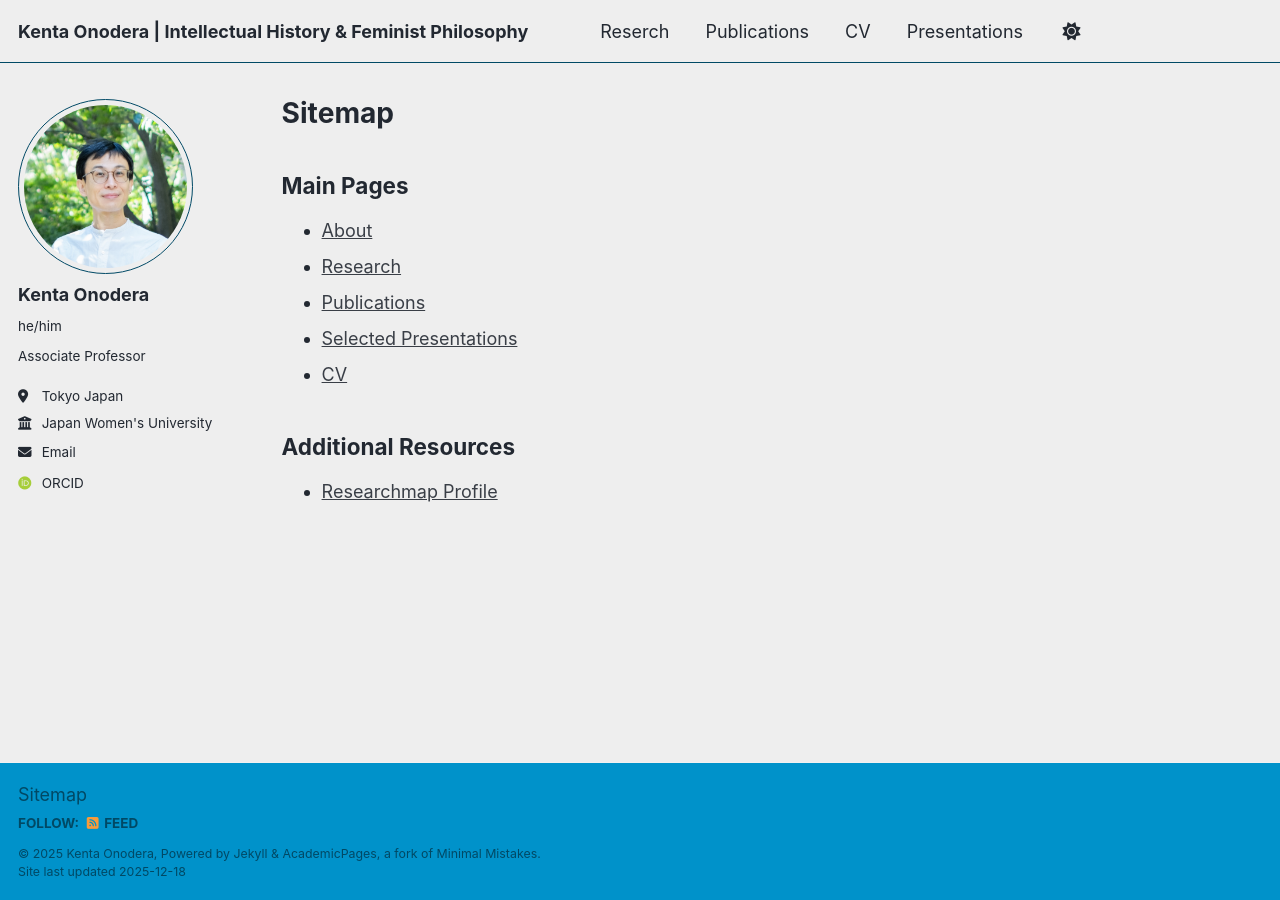
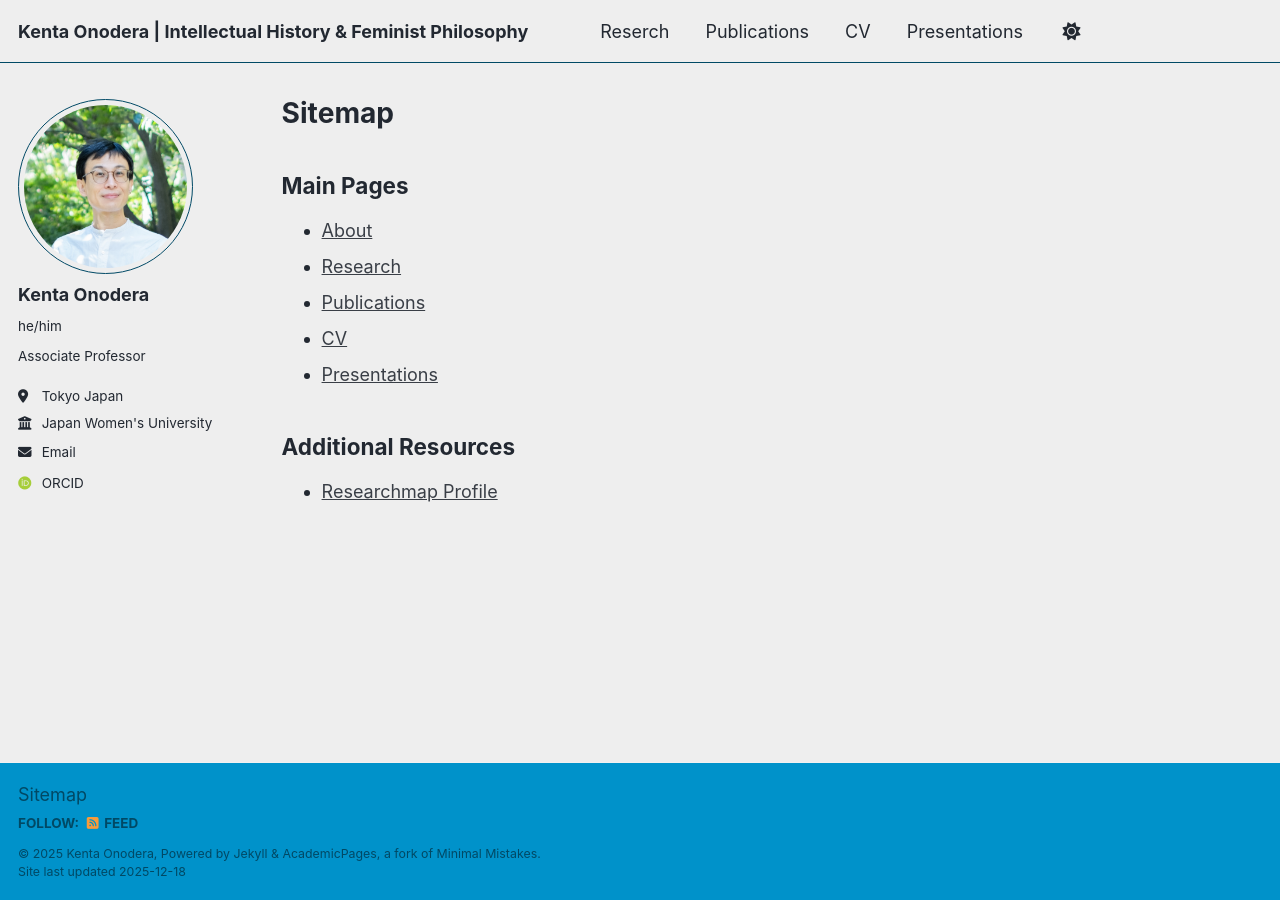
Before and after one commit to kenta-onodera/kenta-onodera.github.io, a Jekyll site: the page built from _pages/sitemap.md, in a window 1280 px wide. Built offline with Jekyll 4.4.1, drawn with Linux system fonts in a browser that asks for light colours; some web fonts are replaced; a script bundle is joined from its source files by our own code; library files that are not in the unit come from our copies.

Commit message:
Update sitemap.md

```diff
--- a/_pages/sitemap.md
+++ b/_pages/sitemap.md
@@ -10,8 +10,8 @@ author_profile: true
 - [About](/){:target="_self"}
 - [Research](/research/){:target="_self"}
 - [Publications](/publications/){:target="_self"}
-- [Selected Presentations](/presentations/){:target="_self"}
 - [CV](/cv/){:target="_self"}
+- [Presentations](/presentations/){:target="_self"}
 
 ## Additional Resources
 
```
